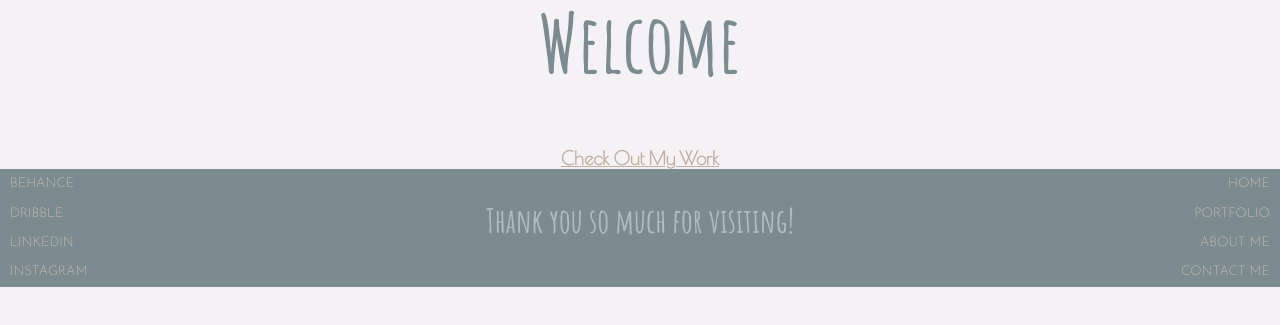
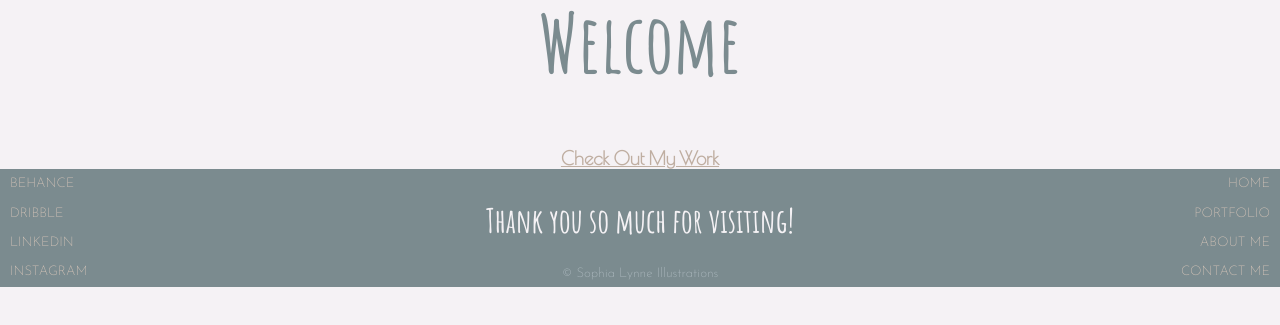
Before and after one commit to SophiaLynne4/SophiaLynne4.github.io, a plain HTML site: page index.html in a window 1280 px wide. Shown: the part 221-546 px from the top of the page. Drawn offline with nearby package versions, Linux system fonts and the light colour scheme.

Commit message:
ok ok NOW Im done

```diff
--- a/css/master.css
+++ b/css/master.css
@@ -144,9 +144,14 @@ footer a:hover {
 }
 
 #bye {
-  color:#B0BCC2;
+  color:#F5F2F5;
   text-align: center;
   margin: auto;
   font-family: "Amatic SC", "Poiret One", "arial", sans-serif;
   font-size: 25pt;
 }
+
+.footer_center p {
+  text-align: center;
+  color:#B0BCC2;
+}
--- a/index.html
+++ b/index.html
@@ -4,6 +4,7 @@
     <link rel="stylesheet" href="./css/master.css">
     <meta charset="utf-8">
     <title>Sophia Lynne Illustrations</title>
+    <link rel = "icon" href = "./assets/dev/transparent_logo.png" type = "image/x-icon"/>
   </head>
   <body>
 
@@ -47,6 +48,8 @@
 
       <section class="footer_center">
         <h2 id="bye">Thank you so much for visiting!</h2>
+        <br><br>
+        <p>&copy; Sophia Lynne Illustrations</p>
       </section>
 
       <section class="footer_right">
```
